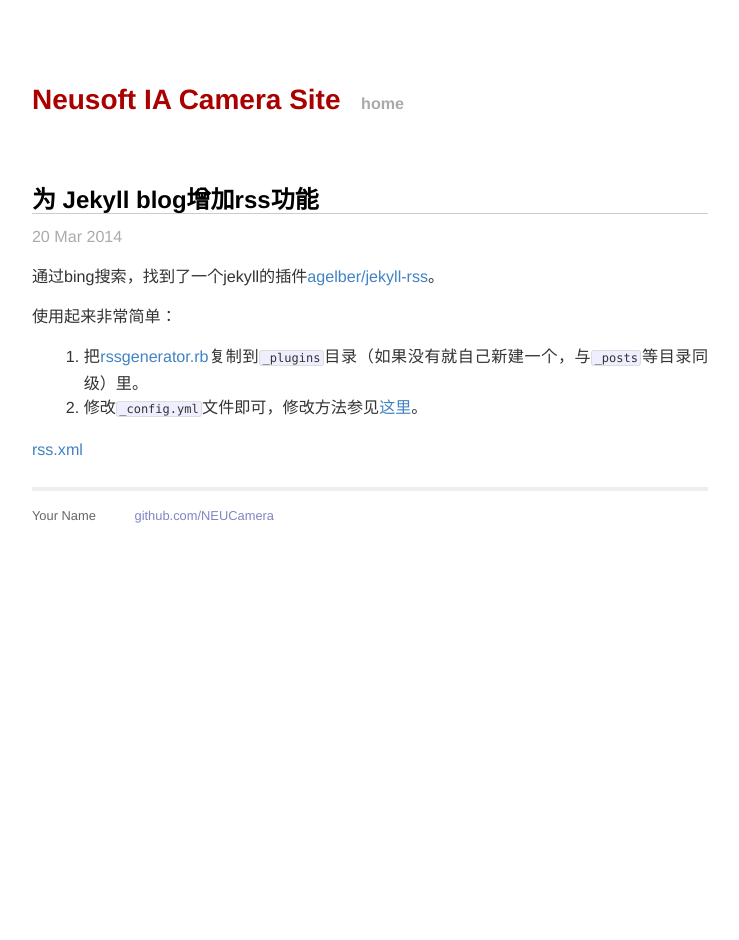
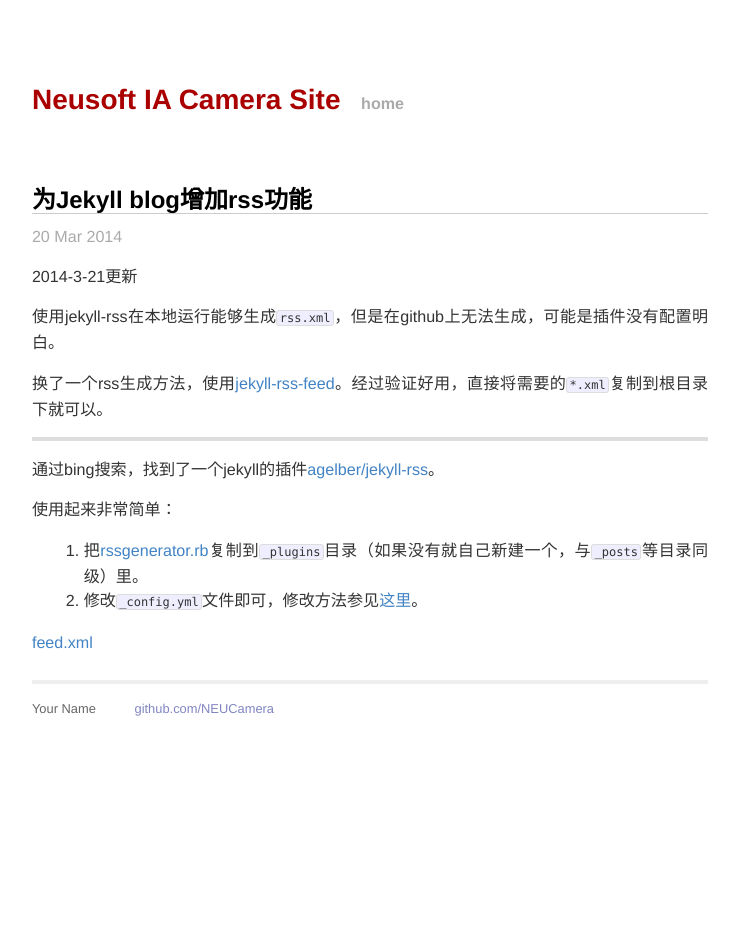
Before and after one commit to NEUCamera/neucamera.github.io, a Jekyll site: the page built from _posts/2014-3-20-jekyll-rss.md, in a window 1280 px wide. Shown: the whole page, without its empty margins (270-1009 px from the left). Built offline with Jekyll 4.4.1, drawn with Linux system fonts in a browser that asks for light colours; Markdown is read by kramdown in place of the engine named in the settings.

Commit message:
更新了rss发布的方法 	modified:   _posts/2014-3-20-jekyll-rss.md

```diff
--- a/_posts/2014-3-20-jekyll-rss.md
+++ b/_posts/2014-3-20-jekyll-rss.md
@@ -1,11 +1,18 @@
 ---
 layout: post
-title:  "为 Jekyll blog增加rss功能"
+title:  "为Jekyll blog增加rss功能"
 date:   2014-03-20
 categories: common
 tags: jekyll
 ---
 
+2014-3-21更新
+
+使用jekyll-rss在本地运行能够生成`rss.xml`，但是在github上无法生成，可能是插件没有配置明白。
+
+换了一个rss生成方法，使用[jekyll-rss-feed](https://github.com/snaptortoise/jekyll-rss-feeds)。经过验证好用，直接将需要的`*.xml`复制到根目录下就可以。
+
+----
 通过bing搜索，找到了一个jekyll的插件[agelber/jekyll-rss](https://github.com/agelber/jekyll-rss)。
 
 使用起来非常简单：
@@ -13,4 +20,4 @@ tags: jekyll
 1. 把[rssgenerator.rb](https://github.com/agelber/jekyll-rss/blob/master/rssgenerator.rb)复制到`_plugins`目录（如果没有就自己新建一个，与`_posts`等目录同级）里。
 2. 修改`_config.yml`文件即可，修改方法参见[这里](https://github.com/agelber/jekyll-rss#usage)。
 
-<a href="/rss.xml"> rss.xml </a>
+<a href="/feed.xml">feed.xml </a>
```
